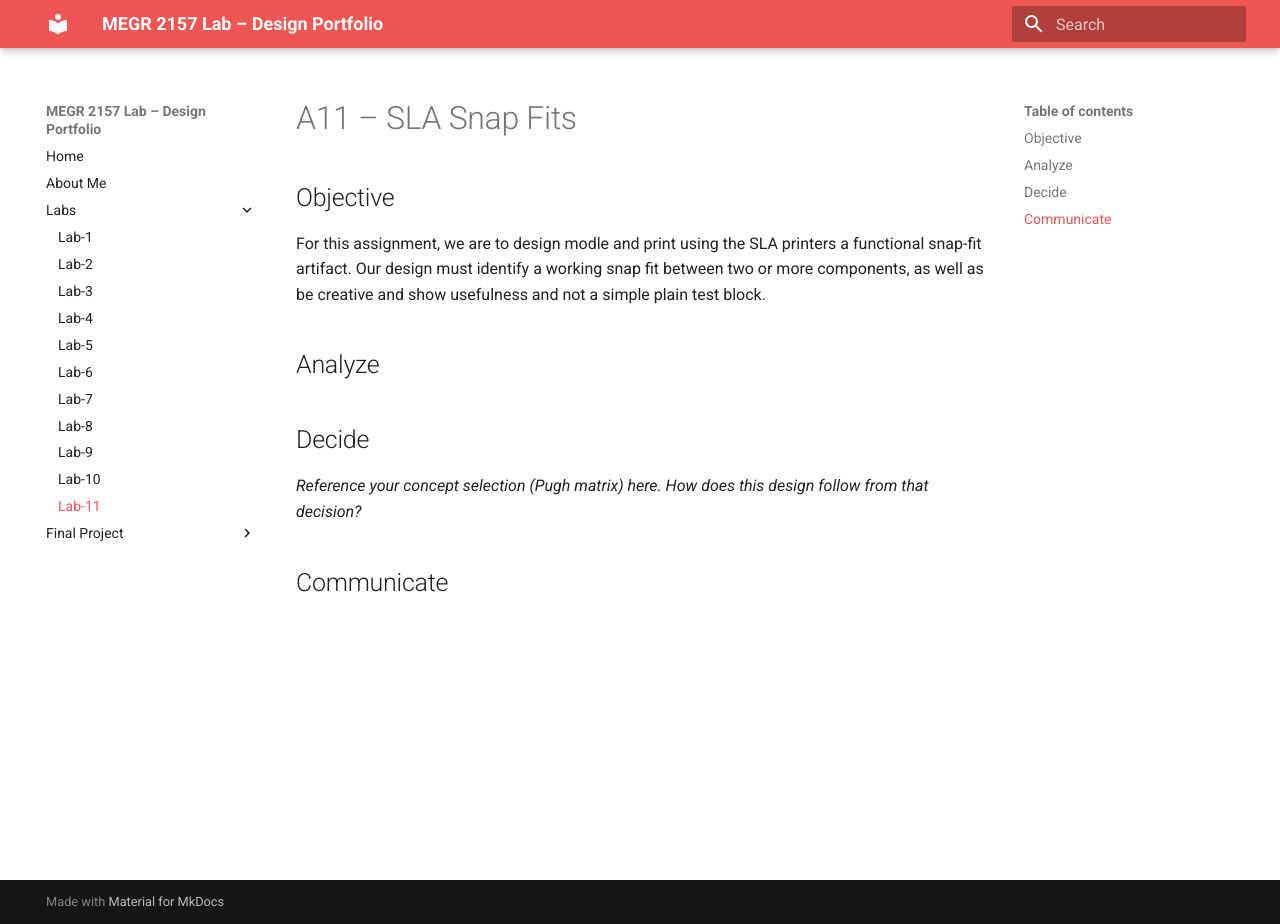
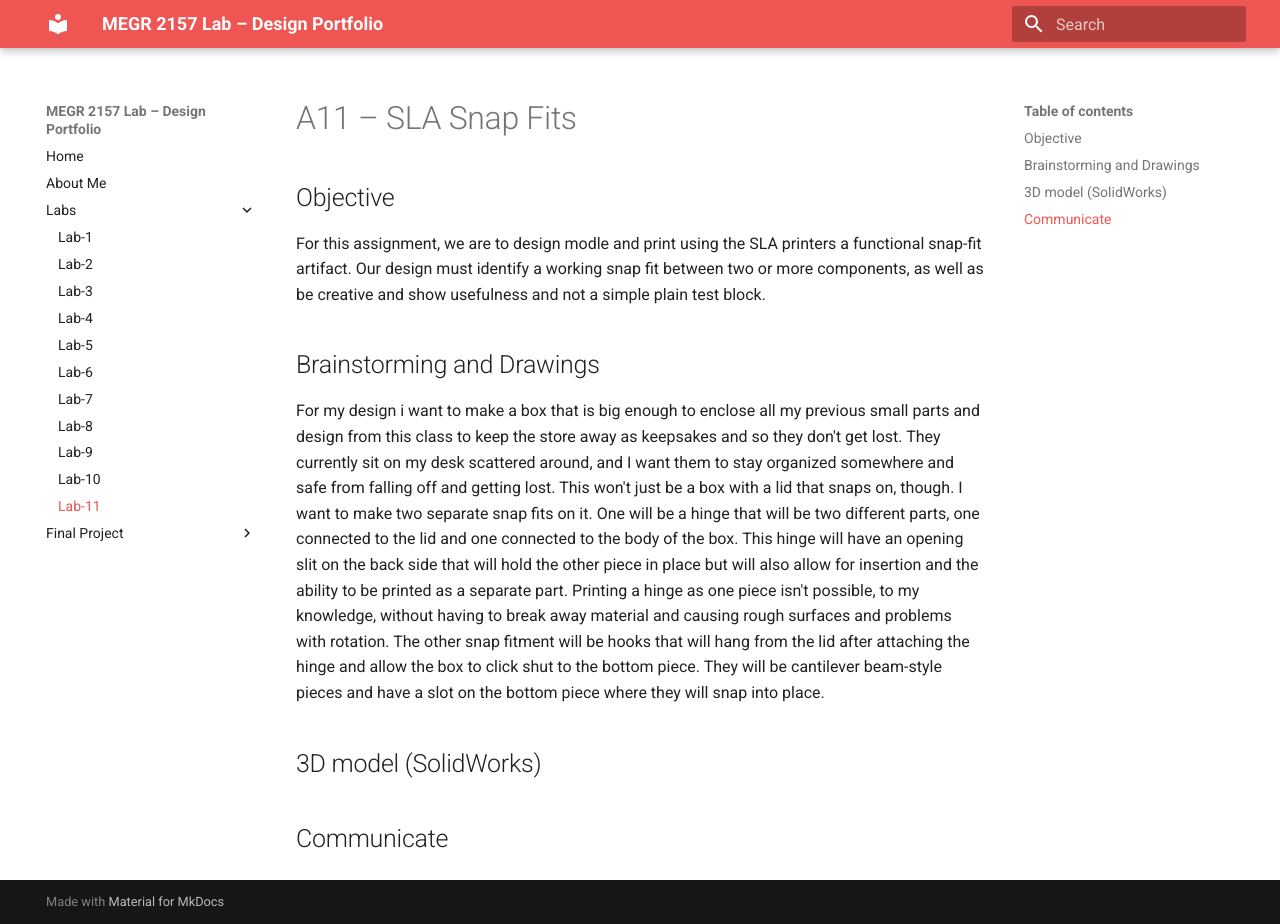
Before and after one commit to NathanZimmy/MEGR-2156-Lab, an MkDocs documentation site: the page built from docs/Labs/L11/index.md, in a window 1280 px wide and 924 px high. Built offline with MkDocs 1.6.1 and Material for MkDocs 9.7.7, drawn with Linux system fonts in a browser that asks for light colours.

Commit message:
Update index.md

```diff
--- a/docs/Labs/L11/index.md
+++ b/docs/Labs/L11/index.md
@@ -3,10 +3,13 @@
 ## Objective
 For this assignment, we are to design modle and print using the SLA printers a functional snap-fit artifact. Our design must identify a working snap fit between two or more components, as well as be creative and show usefulness and not a simple plain test block.
 
-## Analyze
+## Brainstorming and Drawings
+
+For my design i want to make a box that is big enough to enclose all my previous small parts and design from this class to keep the store away as keepsakes and so they don't get lost. They currently sit on my desk scattered around, and I want them to stay organized somewhere and safe from falling off and getting lost. This won't just be a box with a lid that snaps on, though. I want to make two separate snap fits on it. One will be a hinge that will be two different parts, one connected to the lid and one connected to the body of the box. This hinge will have an opening slit on the back side that will hold the other piece in place but will also allow for insertion and the ability to be printed as a separate part. Printing a hinge as one piece isn't possible, to my knowledge, without having to break away material and causing rough surfaces and problems with rotation. The other snap fitment will be hooks that will hang from the lid after attaching the hinge and allow the box to click shut to the bottom piece. They will be cantilever beam-style pieces and have a slot on the bottom piece where they will snap into place.
 
 
-## Decide
-_Reference your concept selection (Pugh matrix) here. How does this design follow from that decision?_
+## 3D model (SolidWorks)
+
+
 
 ## Communicate
```
